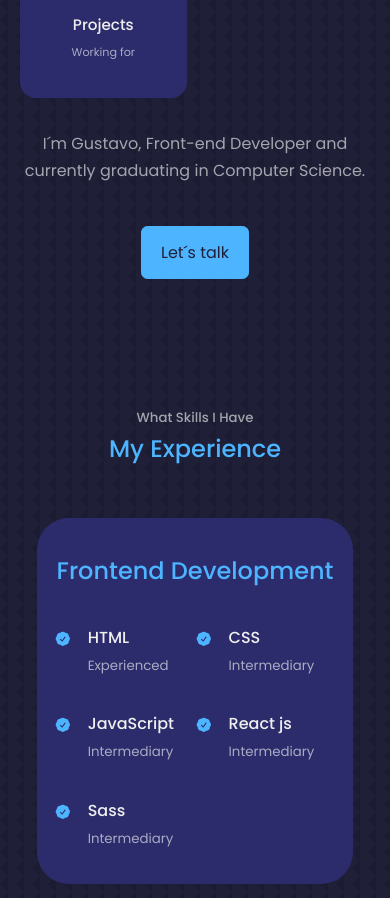
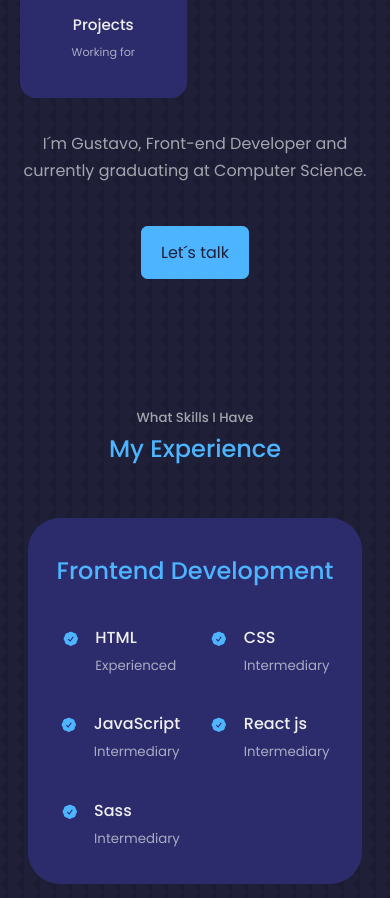
Before and after one commit to quilantera/my-portfolio, a React (Vite) app: page / in a window 390 px wide. Shown: the part 1700-2598 px from the top of the page. Built offline with nearby package versions, Linux system fonts and the light colour scheme.

Commit message:
fix some phrases and the responsive

```diff
--- a/src/components/About/index.tsx
+++ b/src/components/About/index.tsx
@@ -7,7 +7,7 @@ export function About(){
 
     return(
     <section id="about">
-       <h5> Go to Know</h5><h2>About Me</h2>
+       <h5> Get to Know</h5><h2>About Me</h2>
        <div className="container about-container">
             <div className="about-me">
                 <div className="about-me-image">
@@ -37,7 +37,7 @@ export function About(){
                     </article>
 
                 </div>
-                <p> I´m Gustavo, Front-end Developer and currently graduating in Computer Science.</p>
+                <p> I´m Gustavo, Front-end Developer and currently graduating at Computer Science.</p>
                 <a href="#contact" className="btn btn-primary">Let´s talk</a>
             </div>
         </div>
--- a/src/components/About/styles.scss
+++ b/src/components/About/styles.scss
@@ -64,7 +64,20 @@
 
 
 /* ############### MEDIA QUERY (MEDIUM DEVICES) ######################### */
-@media screen and (max-width: 1024px){
+@media screen and (max-width: 1020px){
+    .about-container{
+        gap: 10%;
+    }
+
+    .about-content{
+        width: 100%;
+        p{
+            margin: 1rem 0 2.6rem;
+            color: var(--light-background);
+        }
+    }
+}
+@media screen and (max-width: 840px){
     .about-container {
         grid-template-columns: 1fr;
         gap: 0;
--- a/src/components/Contact/index.tsx
+++ b/src/components/Contact/index.tsx
@@ -62,7 +62,7 @@ export function Contact(){
             <form onSubmit={handleSubmit}>
                 <input type="text" name="name" placeholder="Your Full Name" required/>
                 <input type="email" name="email" placeholder="Your E-mail" required/>
-                <textarea name="message" rows={7} placeholder="Tell me a Message" required/>
+                <textarea name="message" rows={7} placeholder="Tell me something" required/>
 
             <button type="submit" className="btn btn-primary">Send Message</button>
             </form>
--- a/src/components/Experience/styles.scss
+++ b/src/components/Experience/styles.scss
@@ -5,7 +5,7 @@
 }
 .experience-container > div {
     background: var(--secondary);
-    padding: 2.4rem 5rem;
+    padding: 2rem 3rem;
     border-radius: 2rem;
     border: solid 1px transparent;
     transition: var(--transition);
@@ -43,8 +43,15 @@
     .experience-container {
         grid-template-columns: 1fr;
     }
+    .experience-details{
+        width: fit-content;
+        min-width: 20vw;
+        align-self: center !important;;
+        justify-self: center !important;
+    }
     .experience-container > div {
-        width: 90%;
+
+        width: 80%;
         padding: 2rem 1rem;
         margin: 0 auto;
     }
@@ -54,5 +61,14 @@
     .experience-container {
         gap: 1rem;
     }
+    .experience-container > div{
+        width: 95%;
+    }
+    .experience-details{
+
+        min-width: 30vw;
+        align-self: center !important;;
+        justify-self: center !important;
+    }
 
 }
```
